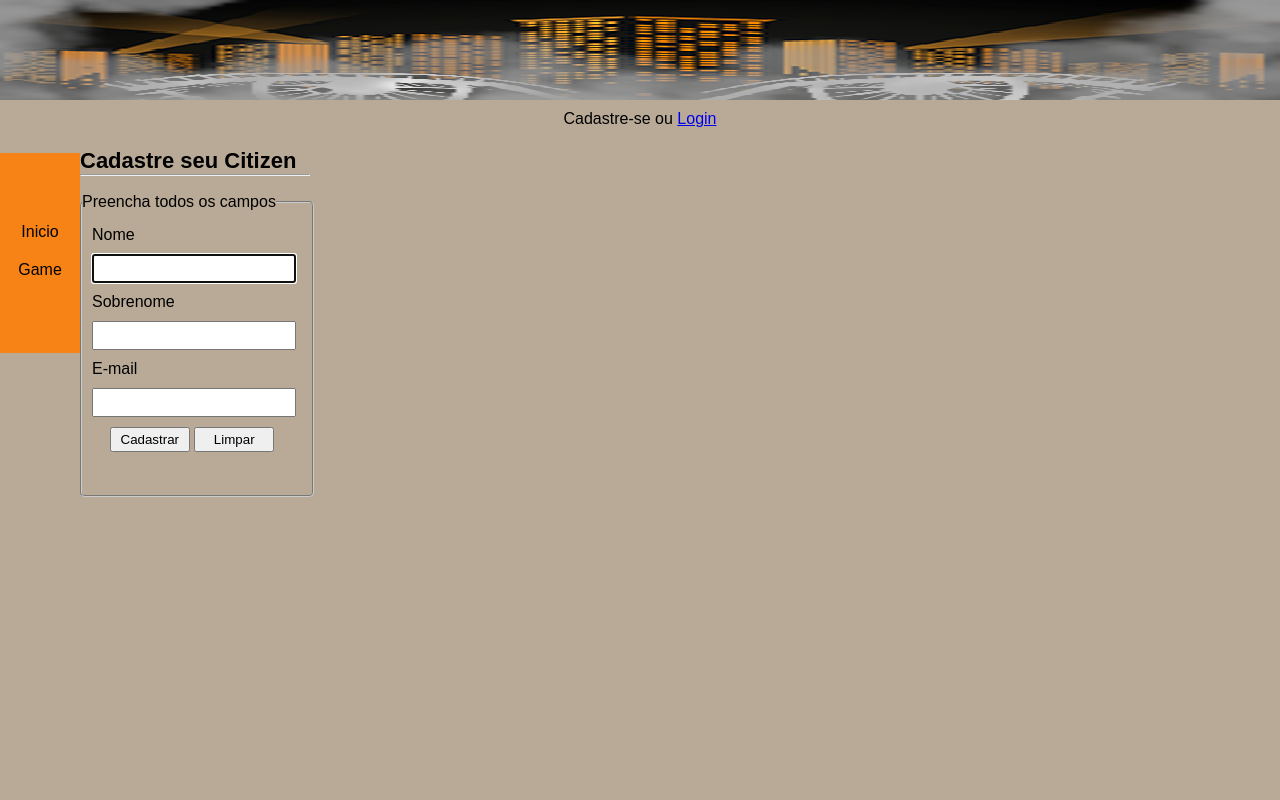
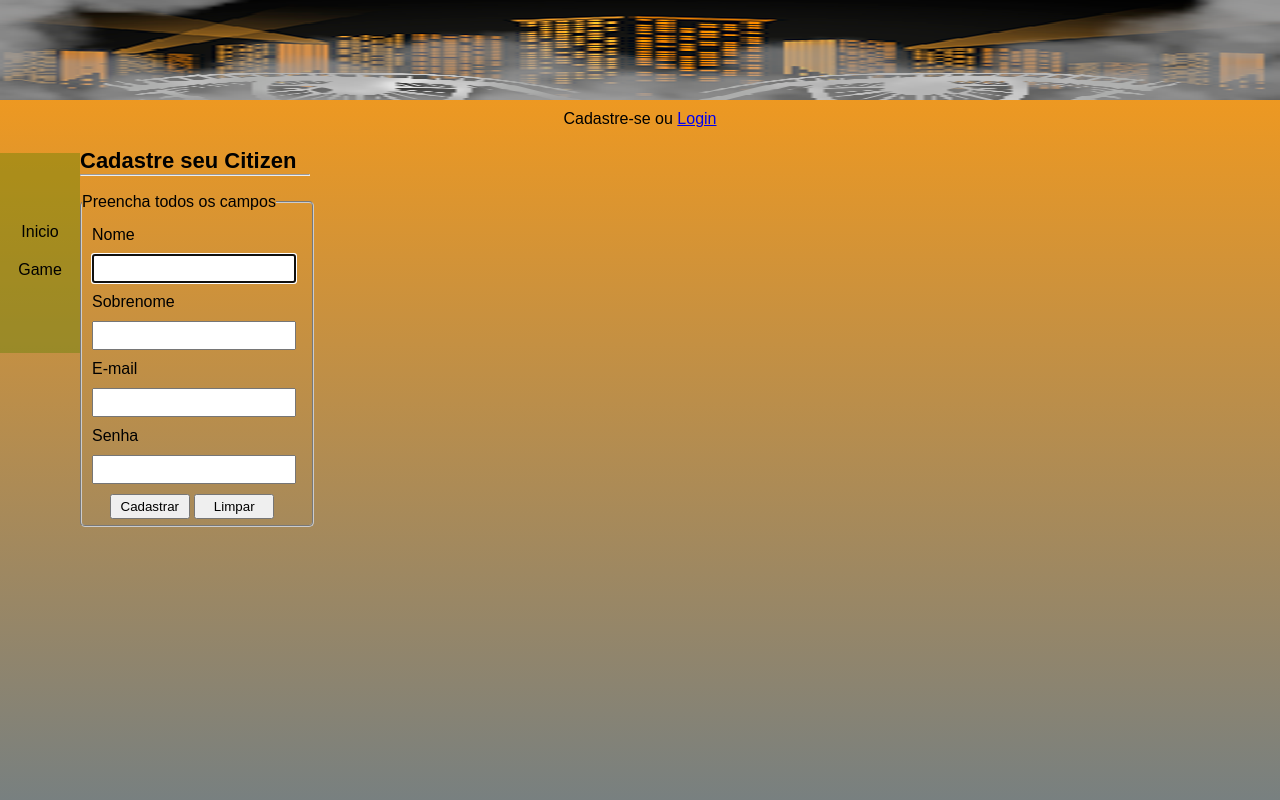
Before and after one commit to ArthurP-cloud/Formulario, a PHP site: page / in a window 1280 px wide. Run offline with PHP 8.4, Linux system fonts and the light colour scheme.

Commit message:
PDO Senha cryptografada

```diff
--- a/Formularios-PDO/css/estilo2.css
+++ b/Formularios-PDO/css/estilo2.css
@@ -3,7 +3,9 @@
    padding:0;
 }
 body{
-  background-color: #b8aa96;
+  width: 100vw;
+  height: 100vh;
+  background: linear-gradient(to bottom, rgb(254,156,20), rgb(120,128,128));
   font-family: Arial;
   font-size: 100%;
 }
@@ -37,7 +39,7 @@ img{
 
 }
 .menu{
- background-color: #f78317;
+ background-color: rgba(90,128,0,0.4);
  float: left;
 
 }
@@ -59,6 +61,7 @@ ul li:hover{
 
 section{
   width: 230px;
+  height: 400px;
   float:left;
 
 }
@@ -73,7 +76,7 @@ h1{
 
 fieldset{
   width: 100%;
-  height: 300px;
+  height: 330px;
   border-color: #ccc;
   border-radius: 5px;
 
--- a/Formularios-PDO/index.php
+++ b/Formularios-PDO/index.php
@@ -42,15 +42,16 @@
                             <p>Sobrenome</p>
                             <input type="text" class="campo" name="sobrenome" maxlength="20" required><br>
                             <p>E-mail</p>
-                        <input type="email" class="campo" name="email" maxlength="50" requered><br>
+                            <input type="email" class="campo" name="email" maxlength="50" required><br>
+                            <p>Senha</p>
+                            <input type="password" class="campo" name="senha" maxlength="8" required><br>
+
 
                             <p class="btns">
                             <input type="submit" class="btn" value="Cadastrar">
                             <input type="reset" class="btn" value="Limpar">
                             </p>
                         </form>
-
-
             </div>
 
 
```
Also changed, not shown: Formularios-PDO/class/cadastra.class.php (+8 -7 lines), Formularios-PDO/login.php (added, +55 -0 lines), Formularios-PDO/processar.php (+7 -5 lines). Lines whose indentation alone changed are shown as unchanged.
